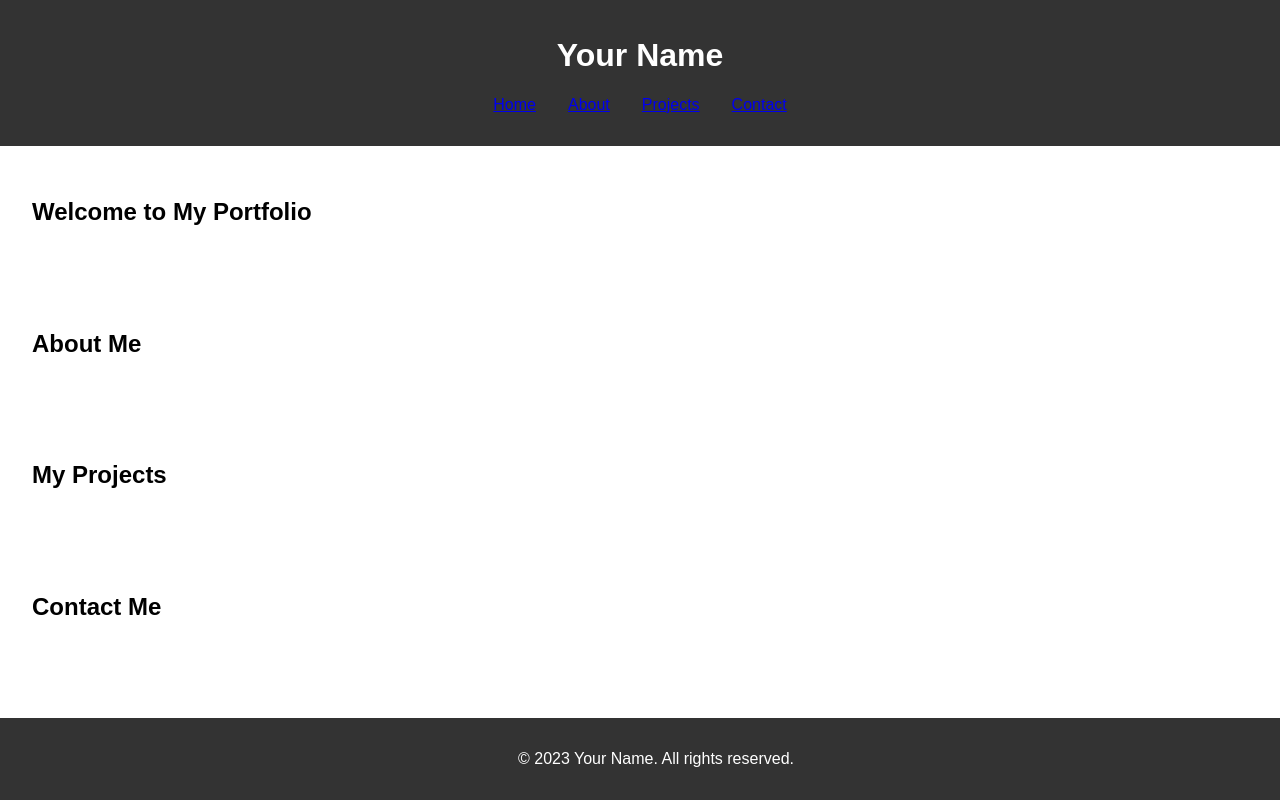
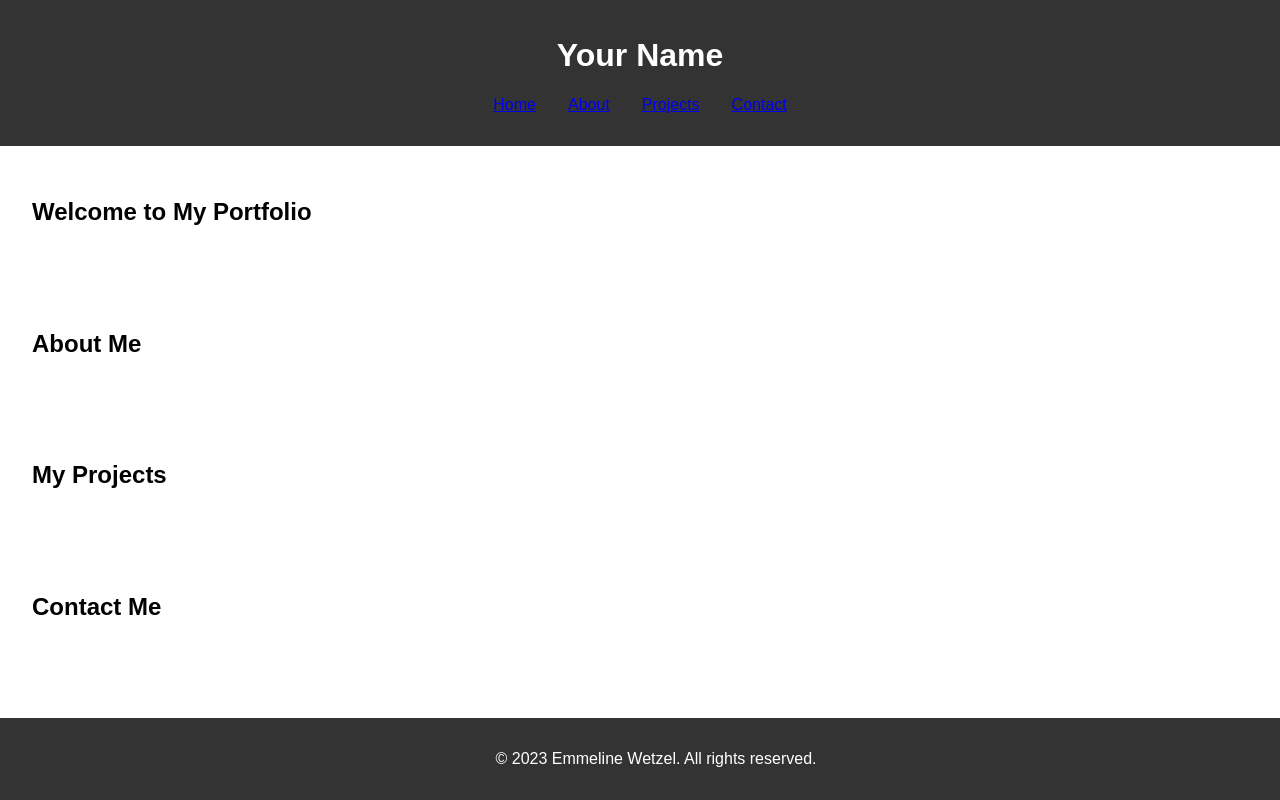
Before and after one commit to egwetzel/emme-portfolio, a React (Create React App) app: page / in a window 1280 px wide. Built offline with nearby package versions, Linux system fonts and the light colour scheme.

Commit message:
updated copyright in footer

```diff
--- a/src/components/Footer.js
+++ b/src/components/Footer.js
@@ -3,7 +3,7 @@ import React from 'react';
 const Footer = () => {
   return (
     <footer>
-      <p>&copy; 2023 Your Name. All rights reserved.</p>
+      <p>&copy; 2023 Emmeline Wetzel. All rights reserved.</p>
     </footer>
   );
 };
```
